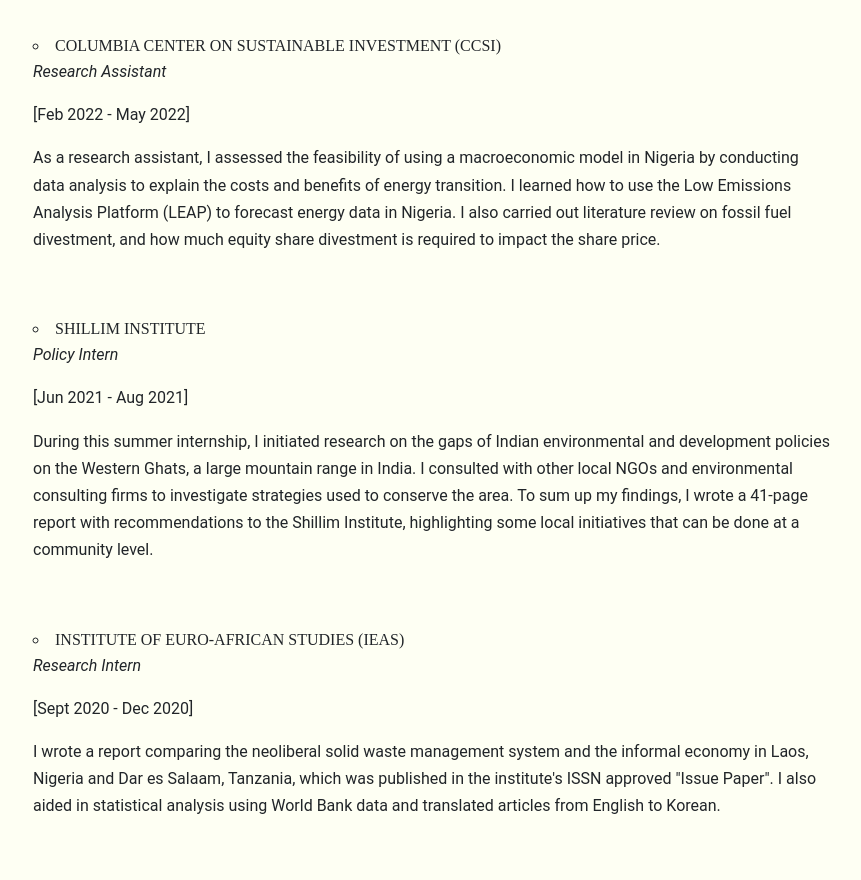
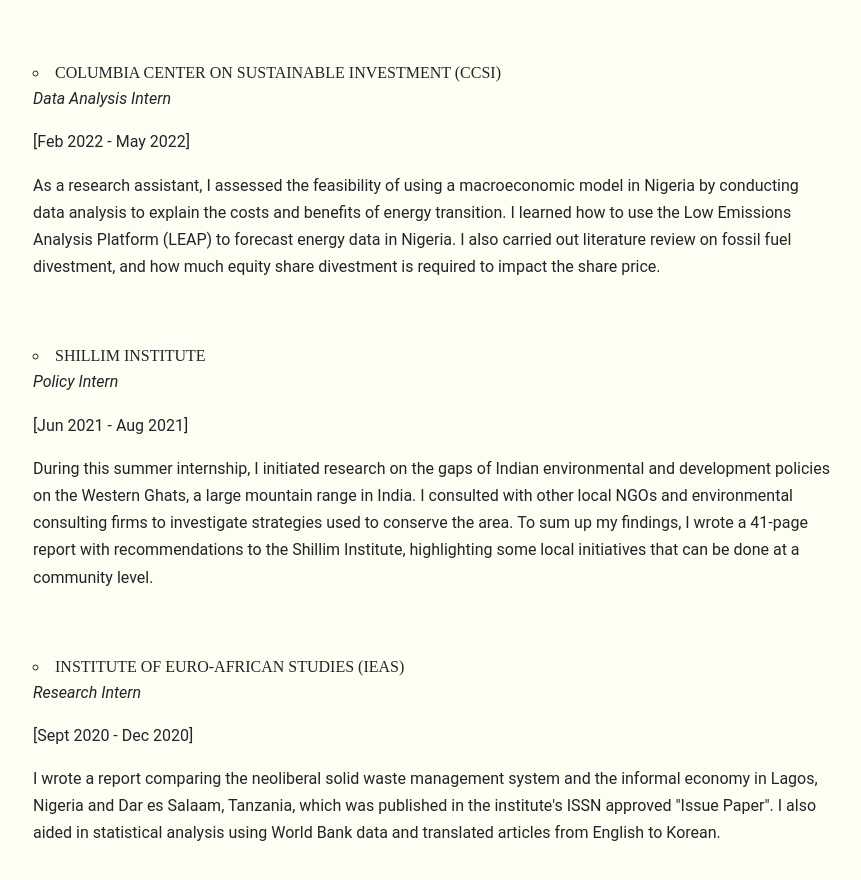
Before and after one commit to 2hyunie/portfolio, a plain HTML site: page experience.html in a window 1280 px wide. Shown: the part 1708-2588 px from the top of the page, without its empty margins (207-1068 px from the left). Drawn offline with nearby package versions, Linux system fonts and the light colour scheme.

Commit message:
Add files via upload
edits

```diff
--- a/experience.html
+++ b/experience.html
@@ -43,7 +43,7 @@
     <li>COLUMBIA UNIVERSITY</li>
     <p><i>M.A in Quantitative Methods in the Social Sciences (QMSS)</i></p>
     <p>[Sept 2021- Dec 2022]</p>
-    <p>Courses: Data Analysis, Data Mining, GIS & Spatial Analysis, Data Visualization</p><br></br>
+    <p>Courses: Data Analysis, Data Mining, GIS & Spatial Analysis, Life Cycle Assessment (LCA), Energy System Economics and Optimization, Data Visualization</p><br></br>
     <li>UNIVERSITY OF CAMBRIDGE</li>
     <p><i>B.A in Geography</i></p>
     <p>[Oct 2017 - Jul 2020]</p>
@@ -56,7 +56,7 @@
     <p>[Jun 2022 - Aug 2022]</p>
     <p>During this internship, I took part in three different projects, where I co-authored in two of the white papers that are soon to be published (TBD). The first project I worked on dealt with comparing the costs of using electricity vs. renewable natural gas (RNG) in landfills and dary farms. For this project, I collected data on production, transportation, and the processing of RNG to perform life-cycle analysis and cash flow analysis of the pathways. I also performed spatial analysis using QGIS to locate the case study areas and its distance to the natural gas pipeline. The second project entailed gathering information on the hydrogen supply chain to analyze the logistics of shipping green hydrogen from Brazil and Egypt to the Europen Union (EU). The final project I participated was researching opportuniites and barriers for decarbonizing the U.S aviation sector. Besides conducting research for these projects, I helped developing outreach materials for ICCT such as drafting video scripts on ethanol pathways.</p><br></br>
     <li>COLUMBIA CENTER ON SUSTAINABLE INVESTMENT (CCSI)</li>
-    <p><i>Research Assistant</i></p>
+    <p><i>Data Analysis Intern</i></p>
     <p>[Feb 2022 - May 2022]</p>
     <p>As a research assistant, I assessed the feasibility of using a macroeconomic model in Nigeria by conducting data analysis to explain the costs and benefits of energy transition. I learned how to use the Low Emissions Analysis Platform (LEAP) to forecast energy data in Nigeria. I also carried out literature review on fossil fuel divestment, and how much equity share divestment is required to impact the share price.</p><br></br>
     <li>SHILLIM INSTITUTE</li>
@@ -66,7 +66,7 @@
     <li>INSTITUTE OF EURO-AFRICAN STUDIES (IEAS)</li>
     <p><i>Research Intern</i></p>
     <p>[Sept 2020 - Dec 2020]</p>
-    <p>I wrote a report comparing the neoliberal solid waste management system and the informal economy in Laos, Nigeria and Dar es Salaam, Tanzania, which was published in the institute's ISSN approved "Issue Paper". I also aided in statistical analysis using World Bank data and translated articles from English to Korean. </p><br></br>
+    <p>I wrote a report comparing the neoliberal solid waste management system and the informal economy in Lagos, Nigeria and Dar es Salaam, Tanzania, which was published in the institute's ISSN approved "Issue Paper". I also aided in statistical analysis using World Bank data and translated articles from English to Korean. </p><br></br>
     <h3><b>3. PROJECTS</b></h3><br></br>
     <li><a href="https://pointsunknown.nyc/final-projects/GSAPP-Spring-2022/Climate-Change/index.html" target="_blank">Scrollytelling Article on Central Valley Drought and Almond Farming</a></li>
     <p>[Jan 2022 - May 2022]</p>
```
